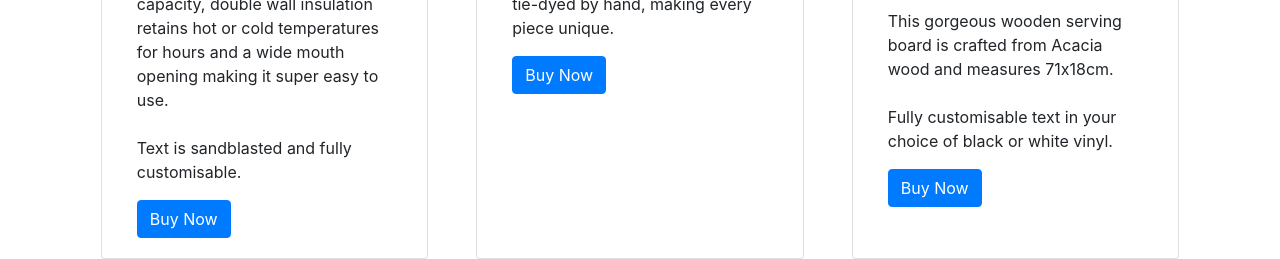
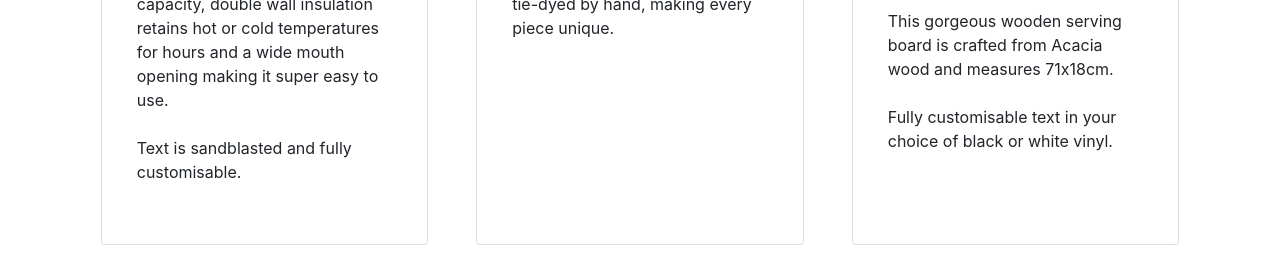
Before and after one commit to NatashaMoon/mooncraft-website, a plain HTML site: page index.html in a window 1280 px wide. Shown: the part 661-920 px from the top of the page. Drawn offline with nearby package versions, Linux system fonts and the light colour scheme.

Commit message:
remove buy now button from cards

```diff
--- a/index.html
+++ b/index.html
@@ -37,7 +37,7 @@
                 <p class="card-text">This Thermos features a 500ml capacity, double wall insulation retains hot or cold temperatures for hours and a wide mouth opening making it super easy to use.
                     <br><br>
                     Text is sandblasted and fully customisable.</p>
-                <a href="#" class="btn btn-primary">Buy Now</a>
+                <a href="#" class="btn stretched-link"></a>
                 </div>
             </div>
             <div class="card mx-4 col-md-3" style="width:400px">
@@ -45,7 +45,7 @@
                 <div class="card-body">
                 <h4 class="card-title">Tie-dyed tote bag</h4>
                 <p class="card-text">This tote is 100% cotton and is tie-dyed by hand, making every piece unique.</p>
-                <a href="#" class="btn btn-primary">Buy Now</a>
+                <a href="#" class="btn stretched-link"></a>
                 </div>
             </div>
             <div class="card mx-4 col-md-3" style="width:400px">
@@ -55,7 +55,7 @@
                 <p class="card-text">This gorgeous wooden serving board is crafted from Acacia wood and measures 71x18cm.
                     <br><br>
                     Fully customisable text in your choice of black or white vinyl.</p>
-                <a href="#" class="btn btn-primary">Buy Now</a>
+                <a href="#" class="btn stretched-link"></a>
                 </div>
             </div>
       </div>
```
